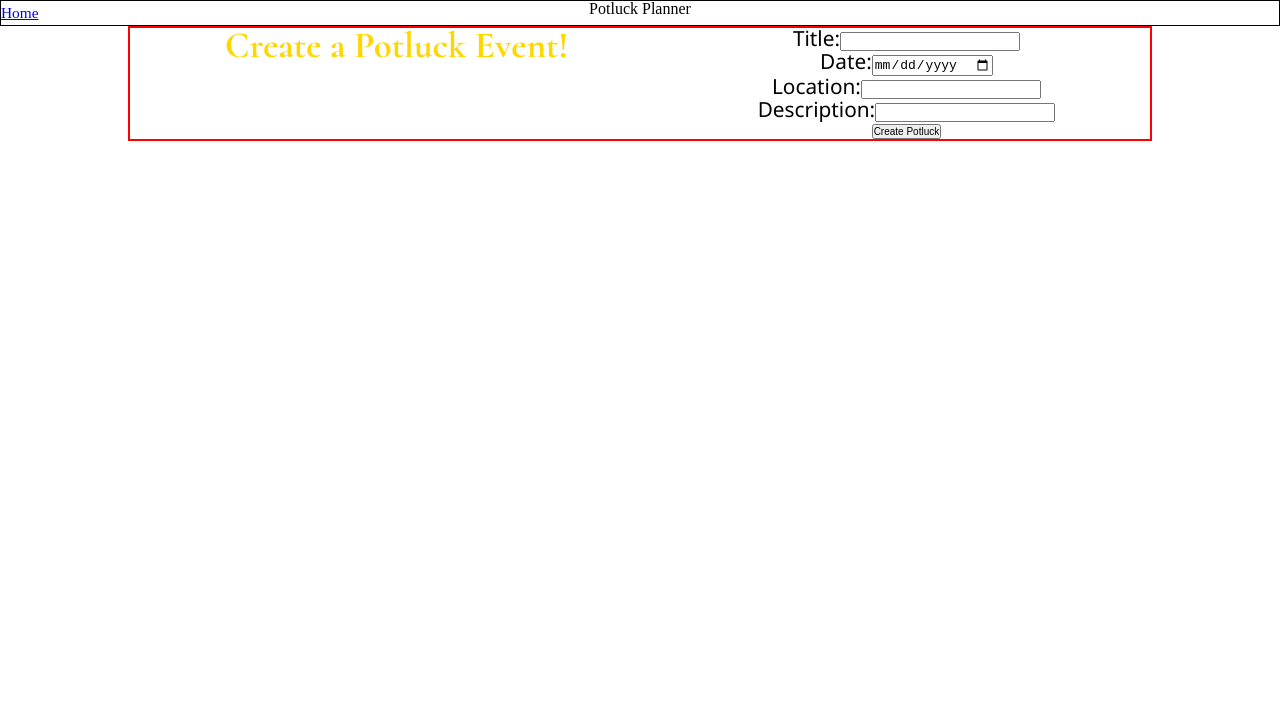
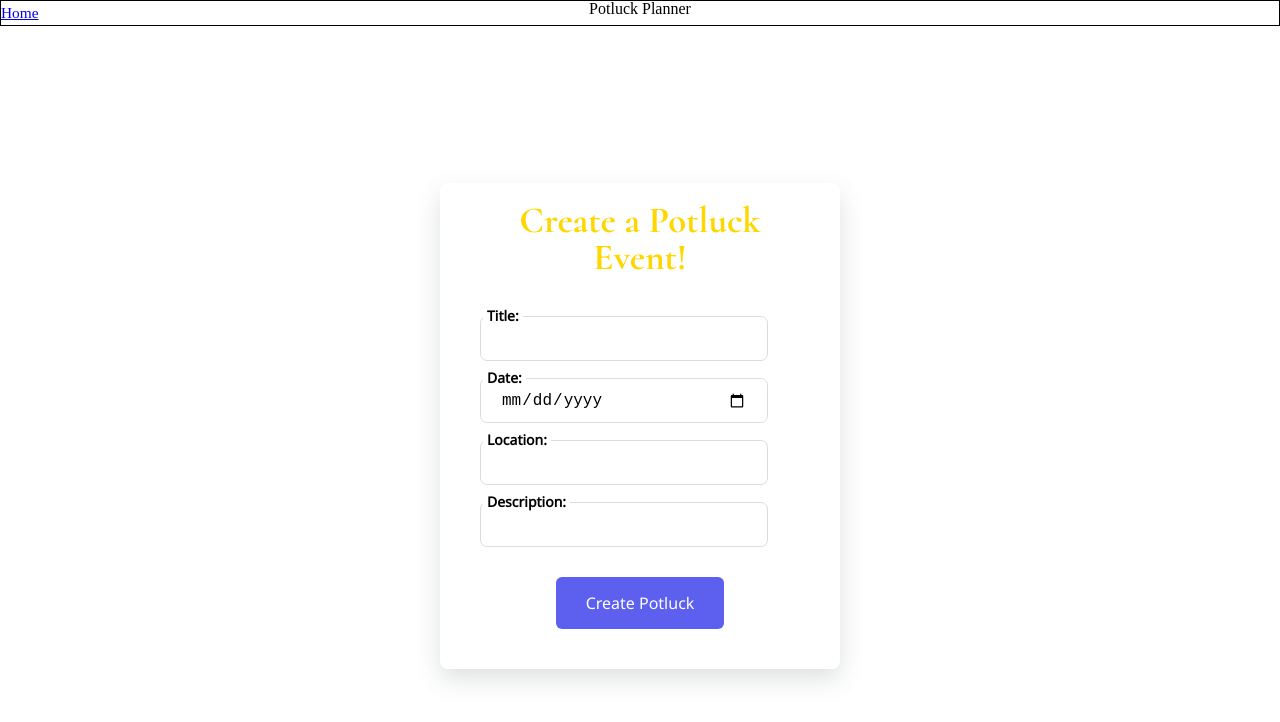
Before and after one commit to tinaxgao/frontend, a React (Create React App) app: page /create-event in a window 1280 px wide. Shown: the top 722 px of the page. Built offline with nearby package versions, Linux system fonts and the light colour scheme.

Commit message:
Added class names to CreateEvent.js to match other forms

```diff
--- a/src/components/CreateEvent.js
+++ b/src/components/CreateEvent.js
@@ -34,51 +34,54 @@ const CreateEvent = (props) => {
 
 return (
 
-        <div className="create-event container">
-            <h2>Create a Potluck Event!</h2>
-            <form onSubmit ={handleSubmit}>
-
-              <label>Title:
+<div className="registration-form">
+<form className="signUpForm" onSubmit ={handleSubmit}>
+    <h2 className="title">Create a Potluck Event!</h2>
+        <div className="inputContainer">
+            <label className="label">Title:</label>
                 <input
                     type="text"
                     name="event_title"
                     value={event.event_title}
                     onChange={handleChange}
                     placeholder="Enter Title Here"
+                    className="input"
                 />
-              </label><br/>
-
-              <label>Date:
+        </div>
+        <div className="inputContainer">
+            <label className="label">Date:</label>
                 <input
                     type="date"
                     name="event_date"
                     value={event.event_date}
                     onChange={handleChange}
                     placeholder="Enter Date Here"
+                    className="input"
                 />
-              </label><br/>
-
-              <label>Location:
+        </div>
+        <div className="inputContainer">
+            <label className="label">Location:</label>
                 <input
                     type="text"
                     name="event_location"
                     value={event.event_location}
                     onChange={handleChange}
                     placeholder="Enter Location"
+                    className="input"
                 />
-              </label><br/>
-
-              <label>Description:
+        </div>
+        <div className="inputContainer">
+            <label className="label">Description:</label>
                 <input
                     type="text"
                     name="event_description"
                     value={event.event_description}
                     onChange={handleChange}
                     placeholder="Enter Description Here"
+                    className="input"
                 />
-                </label><br/>
-
-                <input type="submit" value="Create Potluck" />
+        </div>
+        <button type="submit" className="submitBtn" value="Create Potluck">Create Potluck</button>
 </form>
 </div>
 )
```
Lines whose indentation alone changed are shown as unchanged.
